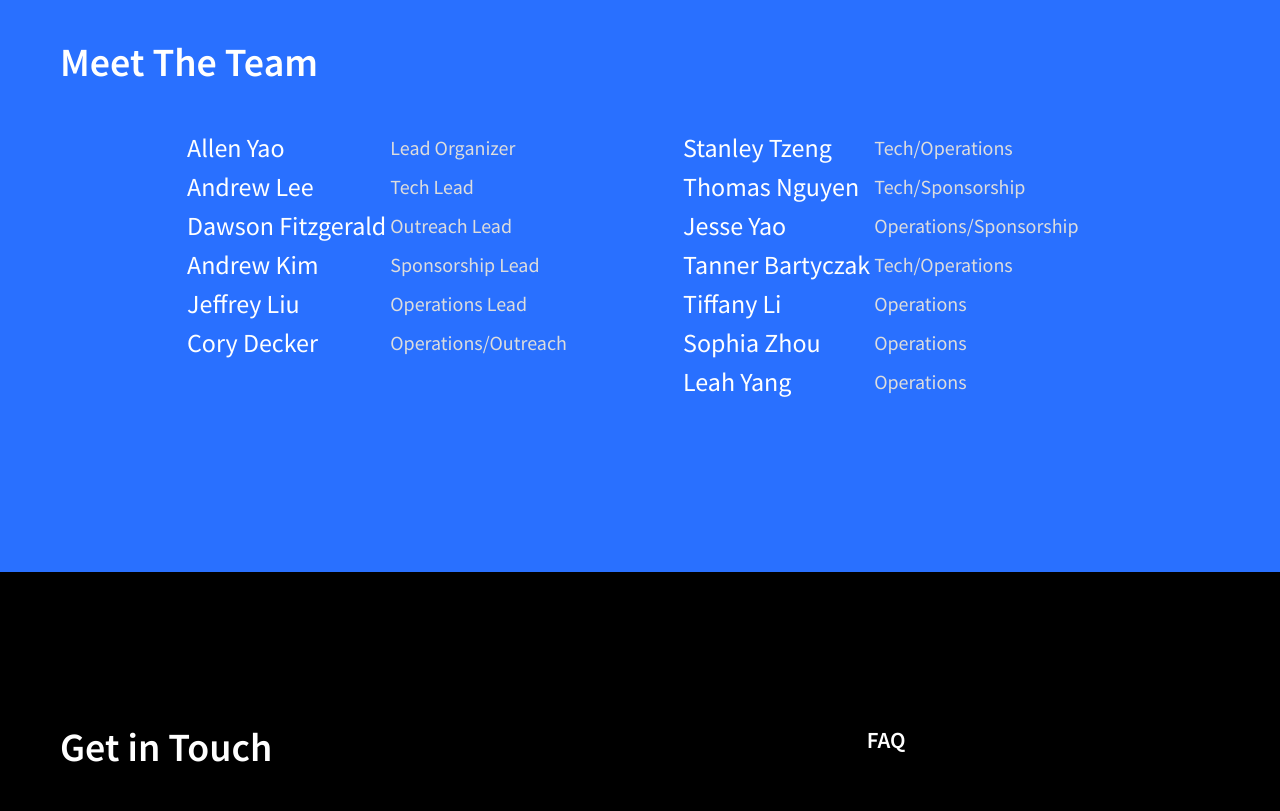
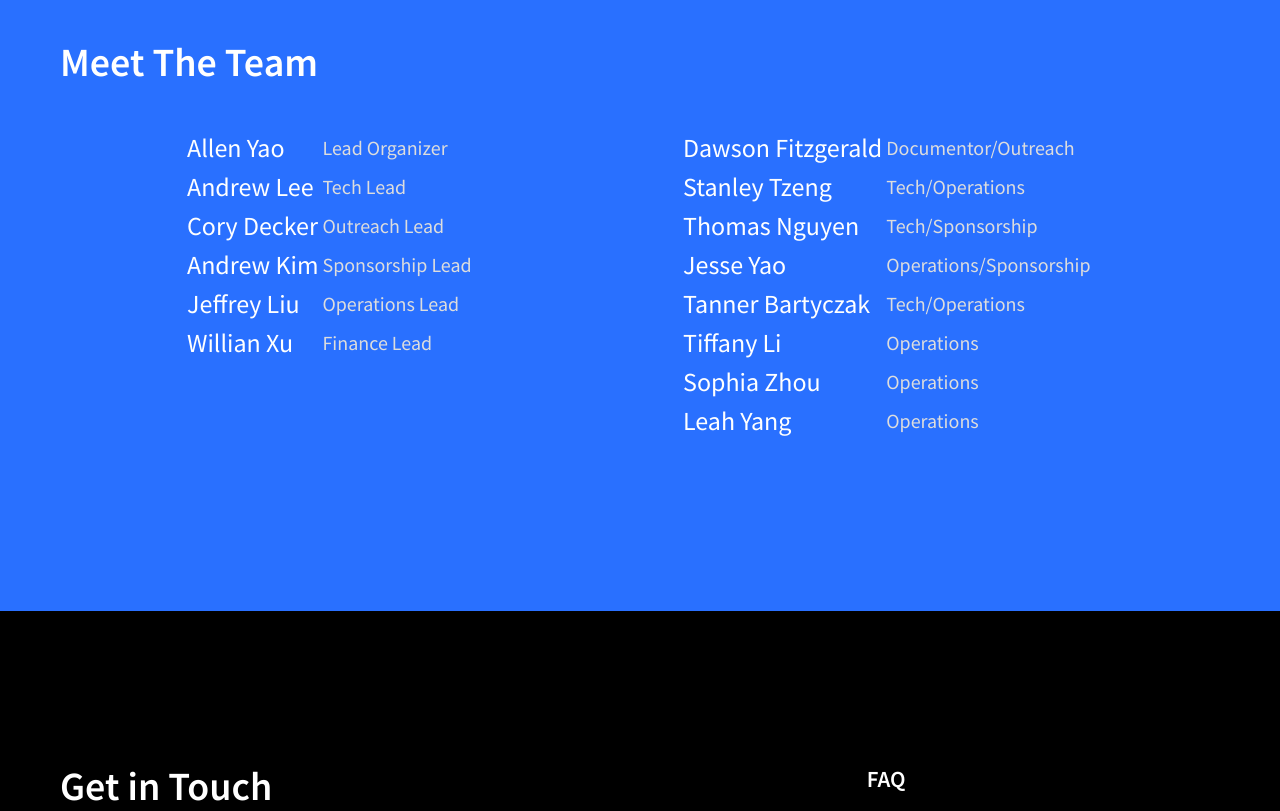
Before and after one commit to ayao451/ayao451.github.io, a website: page index.html in a window 1280 px wide. Shown: the part 4340-5151 px from the top of the page. Drawn offline with nearby package versions, Linux system fonts and the light colour scheme.

Commit message:
changed roles

```diff
--- a/index.html
+++ b/index.html
@@ -866,7 +866,7 @@
                                             <td class="teamrole">Tech Lead</td>
                                         </tr>
                                         <tr>
-                                            <td>Dawson Fitzgerald</td>
+                                            <td>Cory Decker</td>
                                             <td class="teamrole">Outreach Lead</td>
                                         </tr>
                                         <tr>
@@ -878,8 +878,8 @@
                                             <td class="teamrole">Operations Lead</td>
                                         </tr>
                                         <tr>
-                                            <td>Cory Decker</td>
-                                            <td class="teamrole">Operations/Outreach</td>
+                                            <td>Willian Xu</td>
+                                            <td class="teamrole">Finance Lead</td>
                                         </tr>
                                     </table>
                                 </div>
@@ -890,6 +890,10 @@
                                 <!-- LAYER NR. 10 -->
                                 <div class="tp-caption  " id="slide-93-layer-30" data-x="['left','left','left','left']" data-hoffset="['0','0','0','0']" data-y="['top','top','top','top']" data-voffset="['0','0','0','0']" data-fontsize="['26','17','17','17']" data-lineheight="['35','26','26','26']" data-width="100%" data-height="none" data-whitespace="normal" data-type="text" data-responsive_offset="off" data-responsive="off" data-frames='[{"delay":"+290","speed":500,"frame":"0","from":"y:50px;opacity:0;","to":"o:1;","ease":"Power4.easeOut"},{"delay":"wait","speed":300,"frame":"999","to":"opacity:0;","ease":"Power3.easeInOut"}]' data-margintop="[0,0,0,0]" data-marginright="[0,0,0,0]" data-marginbottom="[20,20,20,20]" data-marginleft="[0,0,0,0]" data-textAlign="['left','left','left','left']" data-paddingtop="[0,0,0,0]" data-paddingright="[0,0,0,0]" data-paddingbottom="[0,0,0,0]" data-paddingleft="[0,0,0,0]" style="z-index: 15; min-width: 100%px; max-width: 100%px; white-space: normal; font-size: 26px; line-height: 35px; font-weight: 400; color: #ffffff; letter-spacing: px; display: inline-block;font-family:Source Sans Pro;">
                                     <table>
+                                      <tr>
+                                          <td>Dawson Fitzgerald</td>
+                                          <td class="teamrole">Documentor/Outreach</td>
+                                      </tr>
                                         <tr>
                                             <td>Stanley Tzeng</td>
                                             <td class="teamrole">Tech/Operations</td>
```
